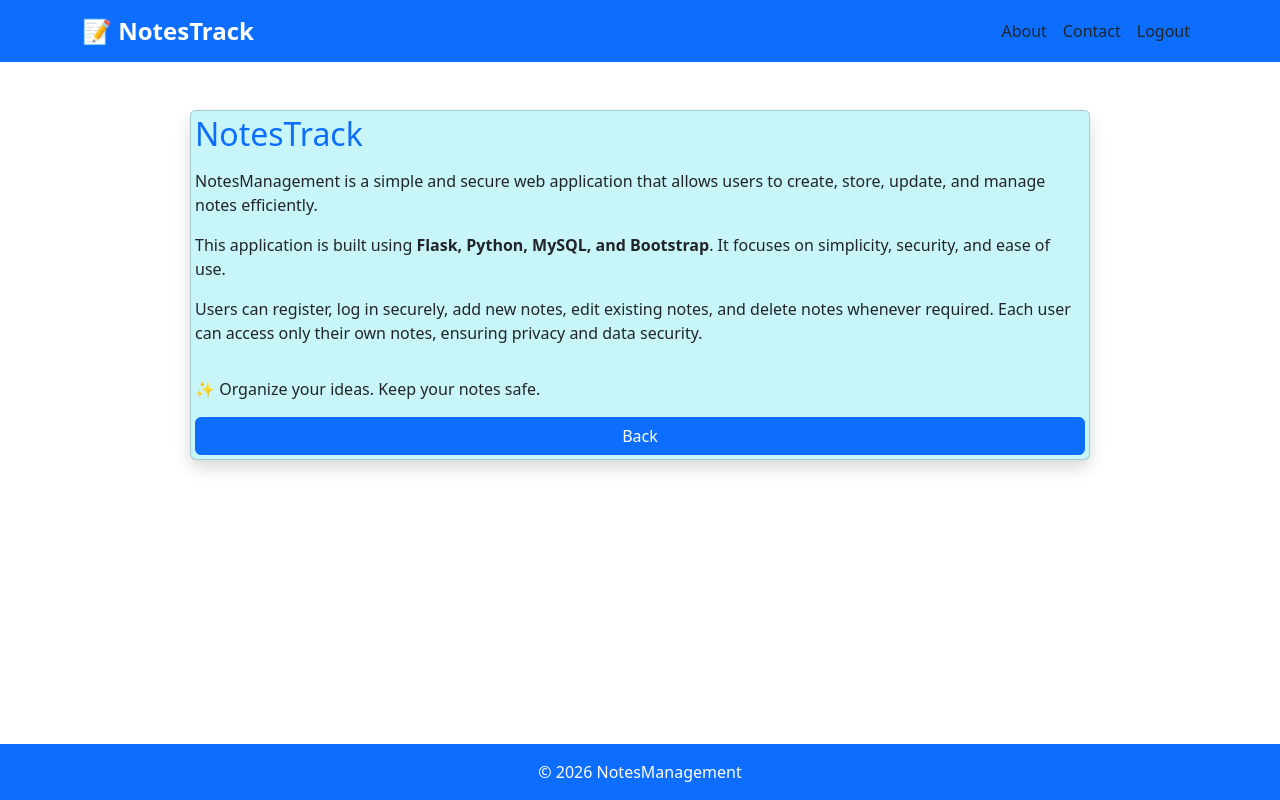
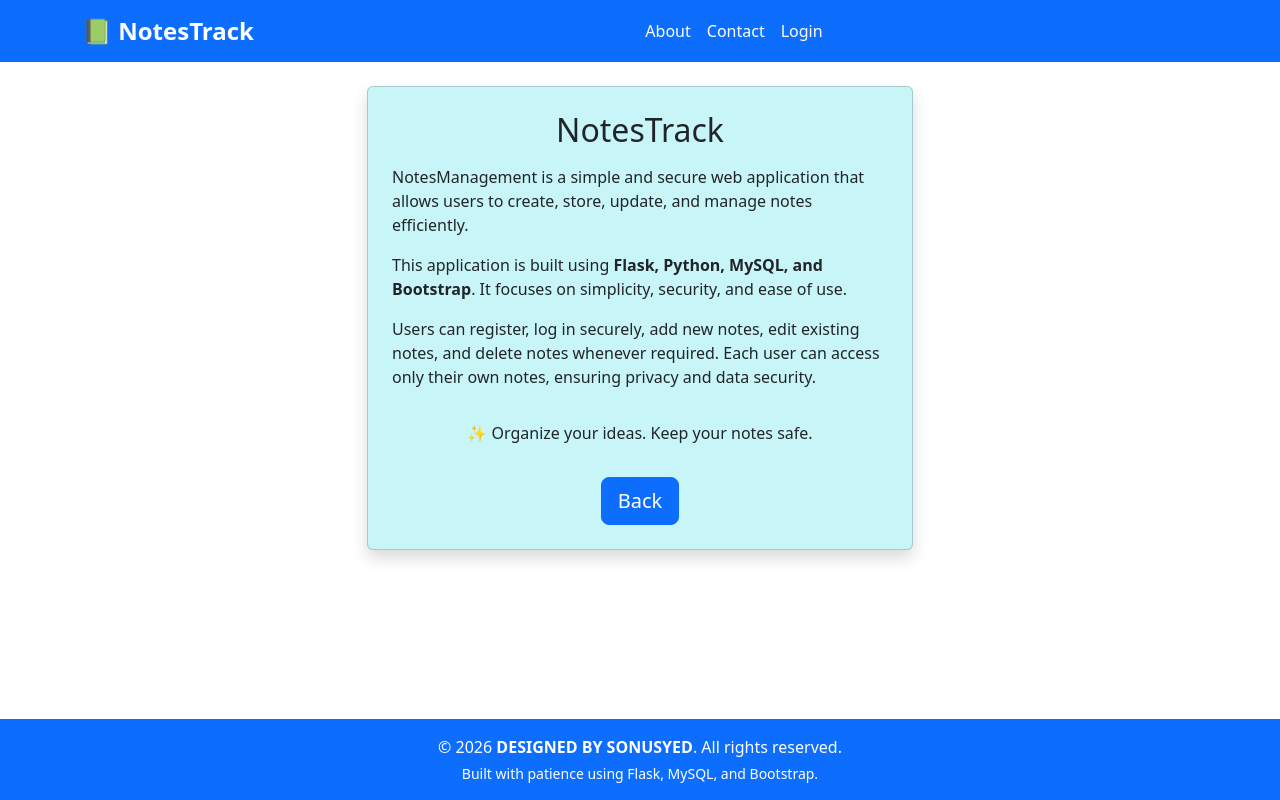
Before and after one commit to syedsonu1412-gif/NotesManagementapp, a Flask app: page /about in a window 1280 px wide. Run offline with Flask 3, Linux system fonts and the light colour scheme.

Commit message:
Refactor about.html for improved layout and styling

```diff
--- a/templates/about.html
+++ b/templates/about.html
@@ -4,42 +4,80 @@
 <head>
     <meta charset="UTF-8">
     <title>About | NotesTrack</title>
+    <meta name="viewport" content="width=device-width, initial-scale=1">
     <link href="https://cdn.jsdelivr.net/npm/bootstrap@5.3.2/dist/css/bootstrap.min.css" rel="stylesheet">
+
+    <style>
+        /* Center navbar links in collapsed menu */
+        .navbar-collapse {
+            text-align: center;
+        }
+
+        .navbar-nav {
+            flex-direction: column; /* stack vertically on mobile */
+        }
+
+        @media(min-width: 992px) {
+            .navbar-nav {
+                flex-direction: row; /* horizontal on desktop */
+                text-align: left;
+            }
+        }
+    </style>
 </head>
 
-<body> <!-- Navbar -->
+<body class="d-flex flex-column min-vh-100">
+
+    <!-- Navbar -->
     <nav class="navbar navbar-expand-lg navbar-dark bg-primary">
-        <div class="container"> <a class="navbar-brand fw-bold fs-4" href="{{ url_for('viewall') }}"> 📝 NotesTrack
-            </a>
+        <div class="container">
+            <a class="navbar-brand fw-bold fs-4" href="{{ url_for('viewall') }}">📗 NotesTrack</a>
 
-            <div class="navbar-nav"> <a class="nav-link text-dark" href="{{ url_for('about') }}">About</a> <a
-                    class="nav-link text-dark" href="{{ url_for('contact') }}">Contact</a> <a
-                    class="nav-link text-dark" href="{{ url_for('logout') }}">Logout</a> </div>
+            <button class="navbar-toggler" type="button" data-bs-toggle="collapse" data-bs-target="#navbarNav"
+                aria-controls="navbarNav" aria-expanded="false" aria-label="Toggle navigation">
+                <span class="navbar-toggler-icon"></span>
+            </button>
+
+            <div class="collapse navbar-collapse" id="navbarNav">
+                <ul class="navbar-nav mx-auto text-center">
+                    <li class="nav-item"><a class="nav-link active text-white" href="{{ url_for('about') }}">About</a></li>
+                    <li class="nav-item"><a class="nav-link text-white" href="{{ url_for('contact') }}">Contact</a></li>
+                    {% if session.get('username') %}
+                    <li class="nav-item"><a class="nav-link text-white" href="{{ url_for('logout') }}">Logout</a></li>
+                    {% else %}
+                    <li class="nav-item"><a class="nav-link text-white" href="{{ url_for('login') }}">Login</a></li>
+                    {% endif %}
+                </ul>
+            </div>
         </div>
-    </nav> <!-- About Content -->
-    <div class="container mt-5">
+    </nav>
 
-            <div class="container flex-grow-1 d-flex justify-content-center align-items-center mt-3">
-    <div class="card shadow p-1" style="width: 900px; background-color:#c8f5f7;">
-            <h2 class="text-primary mb-3">NotesTrack</h2>
-            <p> NotesManagement is a simple and secure web application that allows users to create, store, update, and
-                manage notes efficiently. </p>
-            <p> This application is built using <strong>Flask, Python, MySQL, and Bootstrap</strong>. It focuses on
-                simplicity, security, and ease of use. </p>
-            <p>Users can register, log in securely, add new notes, edit existing notes,
-                and delete notes whenever required. Each user can access only their own notes,
-                ensuring privacy and data security.</p>
-            <p class="mt-3"> ✨ Organize your ideas. Keep your notes safe. </p>
-
-            <a href="{{ url_for('home') }}" class="btn btn-primary">Back</a>
+    <!-- About Content -->
+    <main class="container flex-grow-1 py-4">
+        <div class="row justify-content-center">
+            <div class="col-12 col-md-10 col-lg-6">
+                <div class="card shadow p-4" style="background-color:#c8f5f7;">
+                    <h2 class="mb-3 text-center">NotesTrack</h2>
+                    <p>NotesManagement is a simple and secure web application that allows users to create, store, update, and manage notes efficiently.</p>
+                    <p>This application is built using <strong>Flask, Python, MySQL, and Bootstrap</strong>. It focuses on simplicity, security, and ease of use.</p>
+                    <p>Users can register, log in securely, add new notes, edit existing notes, and delete notes whenever required. Each user can access only their own notes, ensuring privacy and data security.</p>
+                    <p class="mt-3 text-center">✨ Organize your ideas. Keep your notes safe.</p>
+                    <div class="text-center mt-3">
+                        <a href="{{ url_for('home') }}" class="btn btn-primary btn-lg">Back</a>
+                    </div>
+                </div>
+            </div>
         </div>
-    </div>
+    </main>
 
     <!-- Footer -->
-<footer class="bg-primary text-white py-3 mt-auto w-100" style="position: fixed; bottom: 0; left: 0;">
-    <div class="text-center mb-0">© 2026 NotesManagement</div>
-</footer>
+    <footer class="bg-primary text-white py-3 mt-auto">
+        <div class="container text-center">
+            <p class="mb-1">© 2026 <strong>DESIGNED BY SONUSYED</strong>. All rights reserved.</p>
+            <p class="small mb-0">Built with patience using Flask, MySQL, and Bootstrap.</p>
+        </div>
+    </footer>
 
-
-
+    <script src="https://cdn.jsdelivr.net/npm/bootstrap@5.3.2/dist/js/bootstrap.bundle.min.js"></script>
 </body>
+</html>
```
